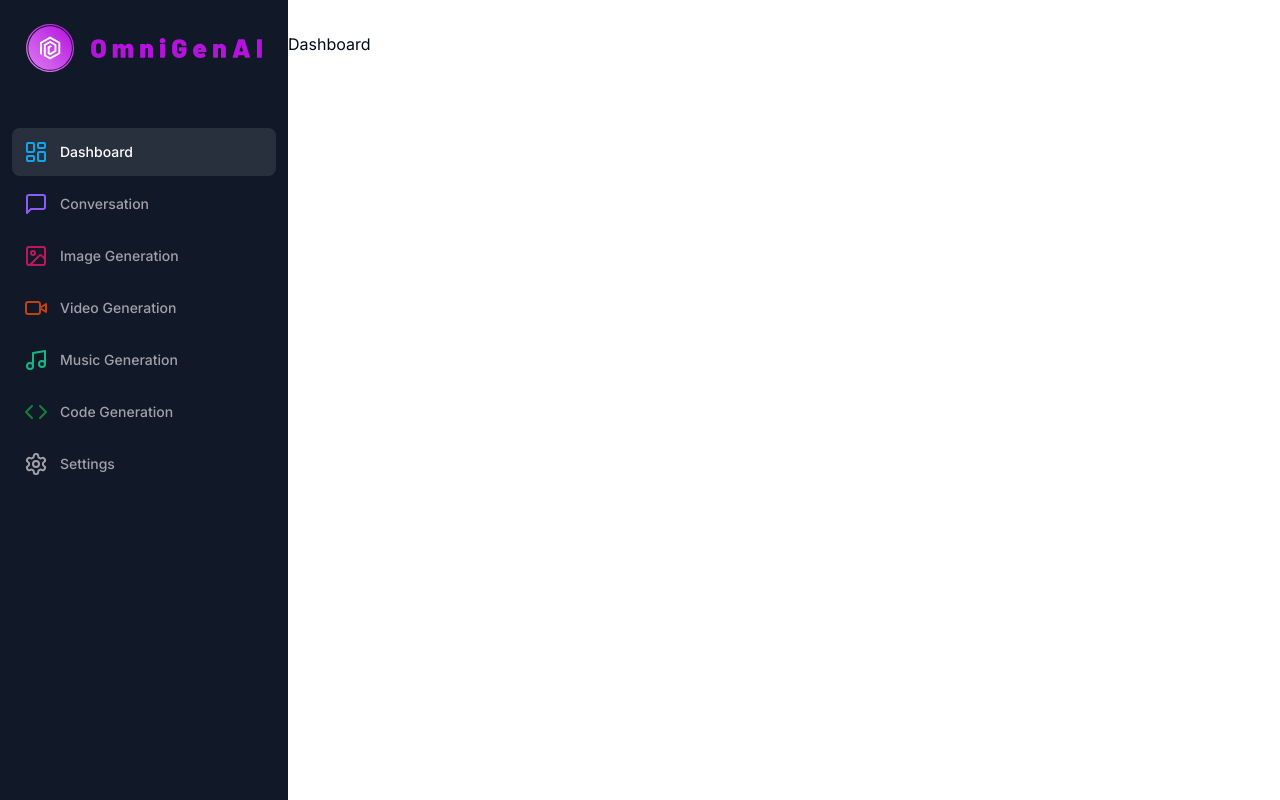
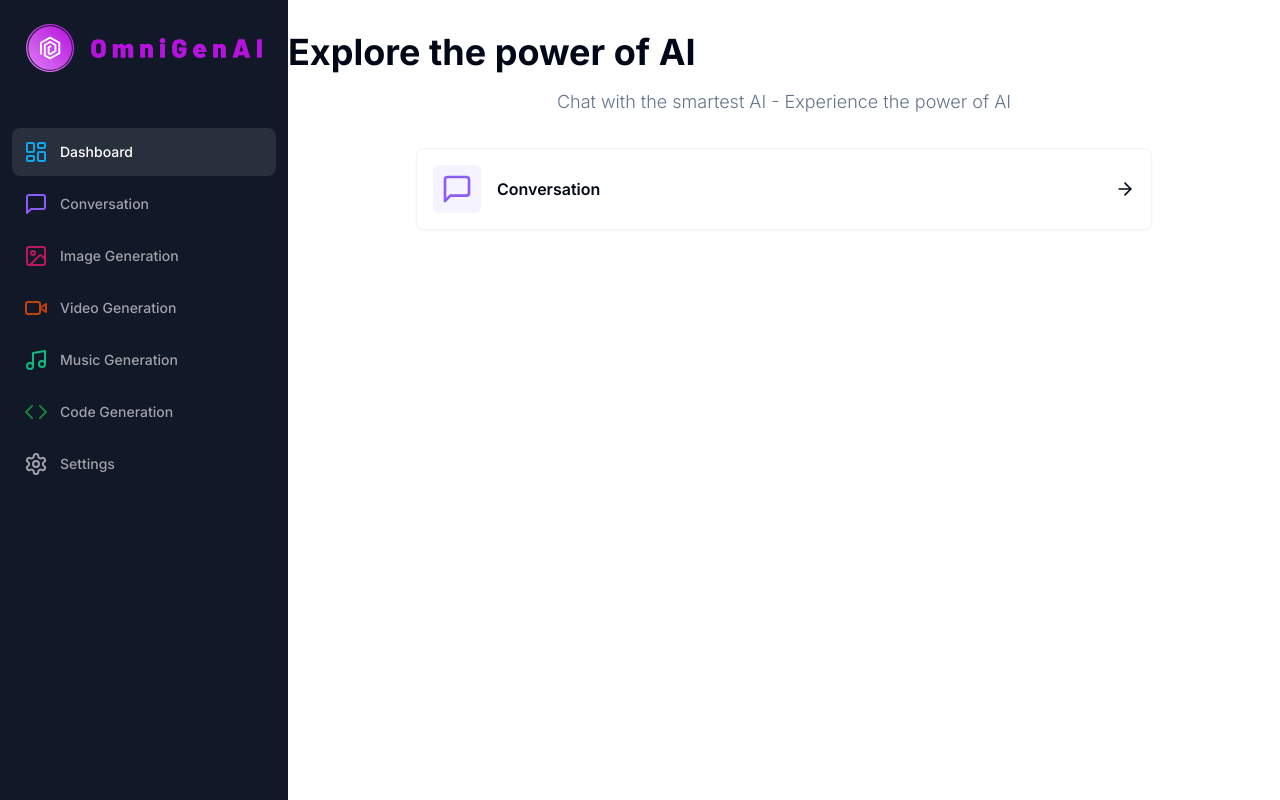
Before and after one commit to web-dev404/OmniGenAI, a Next.js app: page /dashboard in a window 1280 px wide. Built offline with nearby package versions, Linux system fonts and the light colour scheme.

Commit message:
add card

```diff
--- a/app/(dashboard)/(routes)/dashboard/page.tsx
+++ b/app/(dashboard)/(routes)/dashboard/page.tsx
@@ -1,3 +1,56 @@
+"use client";
+
+import { ArrowRight, MessageSquare } from "lucide-react";
+import { Card } from "@/components/ui/card";
+import { cn } from "@/lib/utils";
+
+const tools = [
+  {
+    label: "Conversation",
+    href: "/conversation",
+    icon: MessageSquare,
+    color: "text-violet-500",
+    bgColor: "bg-violet-50",
+  },
+];
+
 export default function Dashboard() {
-  return <div>Dashboard</div>;
+  return (
+    <div>
+      <div className={"mb-8 space-y-4"}>
+        <h2 className={"text-2xl md:text-4xl font-bold"}>
+          Explore the power of AI
+        </h2>
+        <p
+          className={
+            "text-muted-foreground font-light text-sm md:text-lg text-center"
+          }
+        >
+          Chat with the smartest AI - Experience the power of AI
+        </p>
+      </div>
+
+      <div className={"px-4 md:px-20 lg:px-32 space-y-4"}>
+        {tools.map((tool) => (
+          <Card
+            key={tool.label}
+            {...tool}
+            className={
+              "p-4 border-black/5 flex items-center justify-between hover:shadow-md transition cursor-pointer"
+            }
+          >
+            <div className={"flex items-center gap-x-4"}>
+              <div className={cn("p-2 w-fit rounded-md", tool.bgColor)}>
+                <tool.icon className={cn(tool.color, "w-8 h-8", tool.color)} />
+              </div>
+
+              <div className={"font-semibold"}>{tool.label}</div>
+            </div>
+
+            <ArrowRight className={"w-5 h-5"} />
+          </Card>
+        ))}
+      </div>
+    </div>
+  );
 }
--- /dev/null
+++ b/components/ui/card.tsx
@@ -0,0 +1,79 @@
+import * as React from "react"
+
+import { cn } from "@/lib/utils"
+
+const Card = React.forwardRef<
+  HTMLDivElement,
+  React.HTMLAttributes<HTMLDivElement>
+>(({ className, ...props }, ref) => (
+  <div
+    ref={ref}
+    className={cn(
+      "rounded-lg border bg-card text-card-foreground shadow-sm",
+      className
+    )}
+    {...props}
+  />
+))
+Card.displayName = "Card"
+
+const CardHeader = React.forwardRef<
+  HTMLDivElement,
+  React.HTMLAttributes<HTMLDivElement>
+>(({ className, ...props }, ref) => (
+  <div
+    ref={ref}
+    className={cn("flex flex-col space-y-1.5 p-6", className)}
+    {...props}
+  />
+))
+CardHeader.displayName = "CardHeader"
+
+const CardTitle = React.forwardRef<
+  HTMLParagraphElement,
+  React.HTMLAttributes<HTMLHeadingElement>
+>(({ className, ...props }, ref) => (
+  <h3
+    ref={ref}
+    className={cn(
+      "text-2xl font-semibold leading-none tracking-tight",
+      className
+    )}
+    {...props}
+  />
+))
+CardTitle.displayName = "CardTitle"
+
+const CardDescription = React.forwardRef<
+  HTMLParagraphElement,
+  React.HTMLAttributes<HTMLParagraphElement>
+>(({ className, ...props }, ref) => (
+  <p
+    ref={ref}
+    className={cn("text-sm text-muted-foreground", className)}
+    {...props}
+  />
+))
+CardDescription.displayName = "CardDescription"
+
+const CardContent = React.forwardRef<
+  HTMLDivElement,
+  React.HTMLAttributes<HTMLDivElement>
+>(({ className, ...props }, ref) => (
+  <div ref={ref} className={cn("p-6 pt-0", className)} {...props} />
+))
+CardContent.displayName = "CardContent"
+
+const CardFooter = React.forwardRef<
+  HTMLDivElement,
+  React.HTMLAttributes<HTMLDivElement>
+>(({ className, ...props }, ref) => (
+  <div
+    ref={ref}
+    className={cn(" flex items-center p-6 pt-0", className)}
+    {...props}
+  />
+))
+CardFooter.displayName = "CardFooter"
+
+export { Card, CardHeader, CardFooter, CardTitle, CardDescription, CardContent }
```
